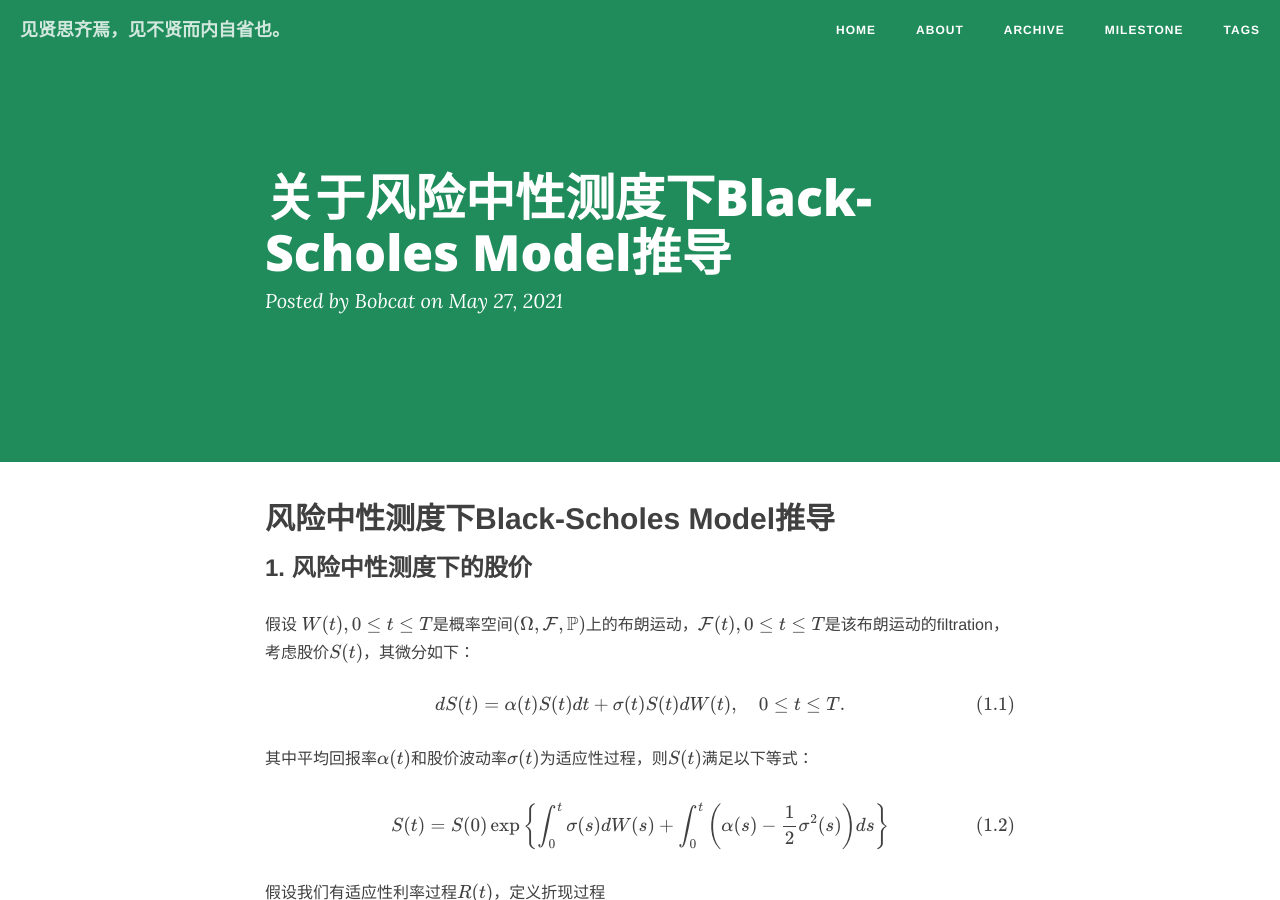
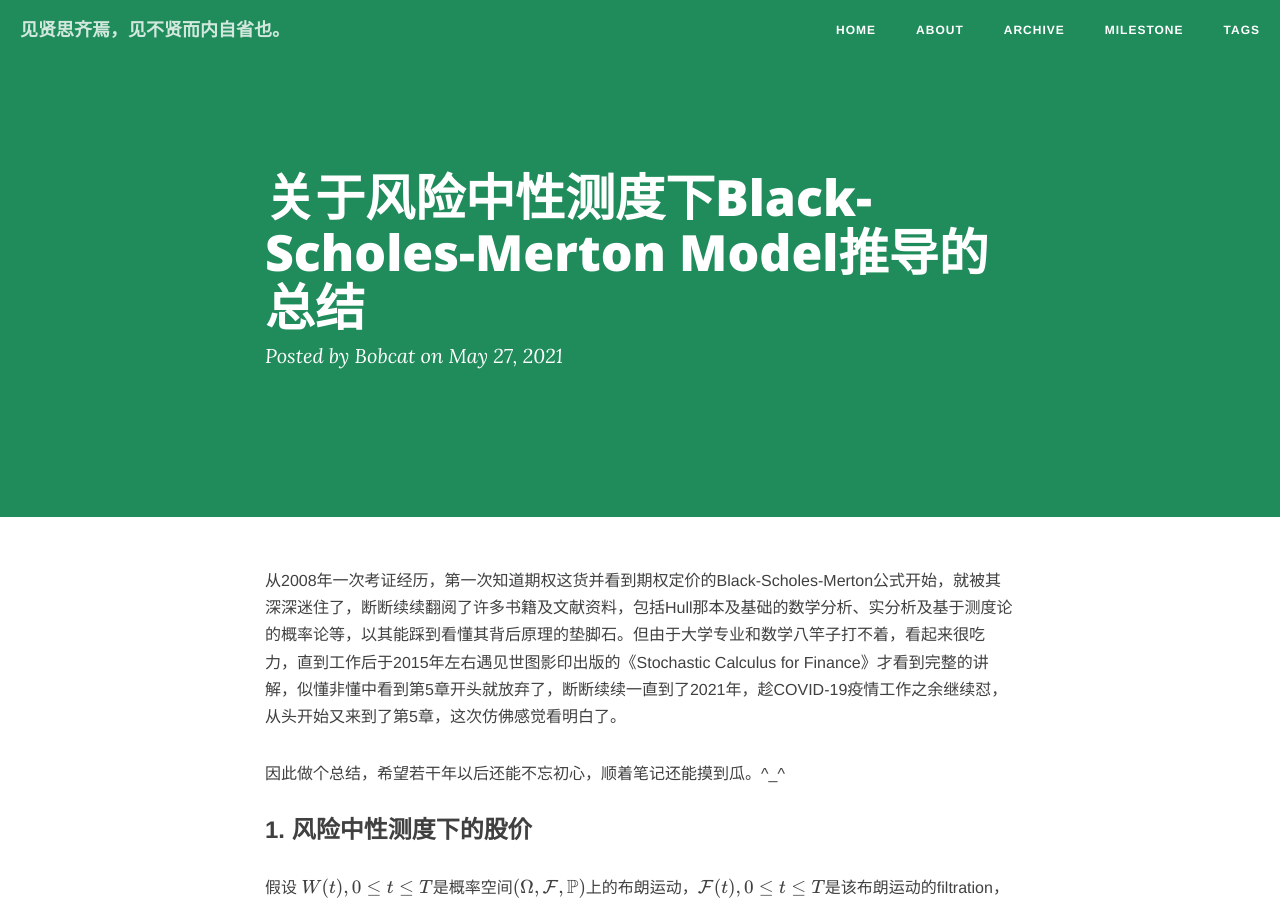
Before and after one commit to realbobcat/realbobcat.github.io, a Jekyll site: the page built from _posts/2021-05-27-Black-Scholes Model.md, in a window 1280 px wide and 900 px high. Built offline with Jekyll 4.4.1, drawn with Linux system fonts in a browser that asks for light colours; nearby versions of some CDN libraries; formulas are drawn with MathJax 3; comment, search, counter and statistics services are not loaded.

Commit message:
update blog

```diff
--- a/_posts/2021-05-27-Black-Scholes Model.md
+++ b/_posts/2021-05-27-Black-Scholes Model.md
@@ -1,11 +1,13 @@
 ---
 layout: post
-title: 关于风险中性测度下Black-Scholes Model推导
+title: 关于风险中性测度下Black-Scholes-Merton Model推导的总结
 date: 2021-05-27
-categories: blog
+categories: 金融数学
 ---
 
-## 风险中性测度下Black-Scholes Model推导
+从2008年一次考证经历，第一次知道期权这货并看到期权定价的Black-Scholes-Merton公式开始，就被其深深迷住了，断断续续翻阅了许多书籍及文献资料，包括Hull那本及基础的数学分析、实分析及基于测度论的概率论等，以其能踩到看懂其背后原理的垫脚石。但由于大学专业和数学八竿子打不着，看起来很吃力，直到工作后于2015年左右遇见世图影印出版的《Stochastic Calculus for Finance》才看到完整的讲解，似懂非懂中看到第5章开头就放弃了，断断续续一直到了2021年，趁COVID-19疫情工作之余继续怼，从头开始又来到了第5章，这次仿佛感觉看明白了。
+
+因此做个总结，希望若干年以后还能不忘初心，顺着笔记还能摸到瓜。^_^
 
 
 ### 1. 风险中性测度下的股价
```
Also changed, not shown: 4 other files.
